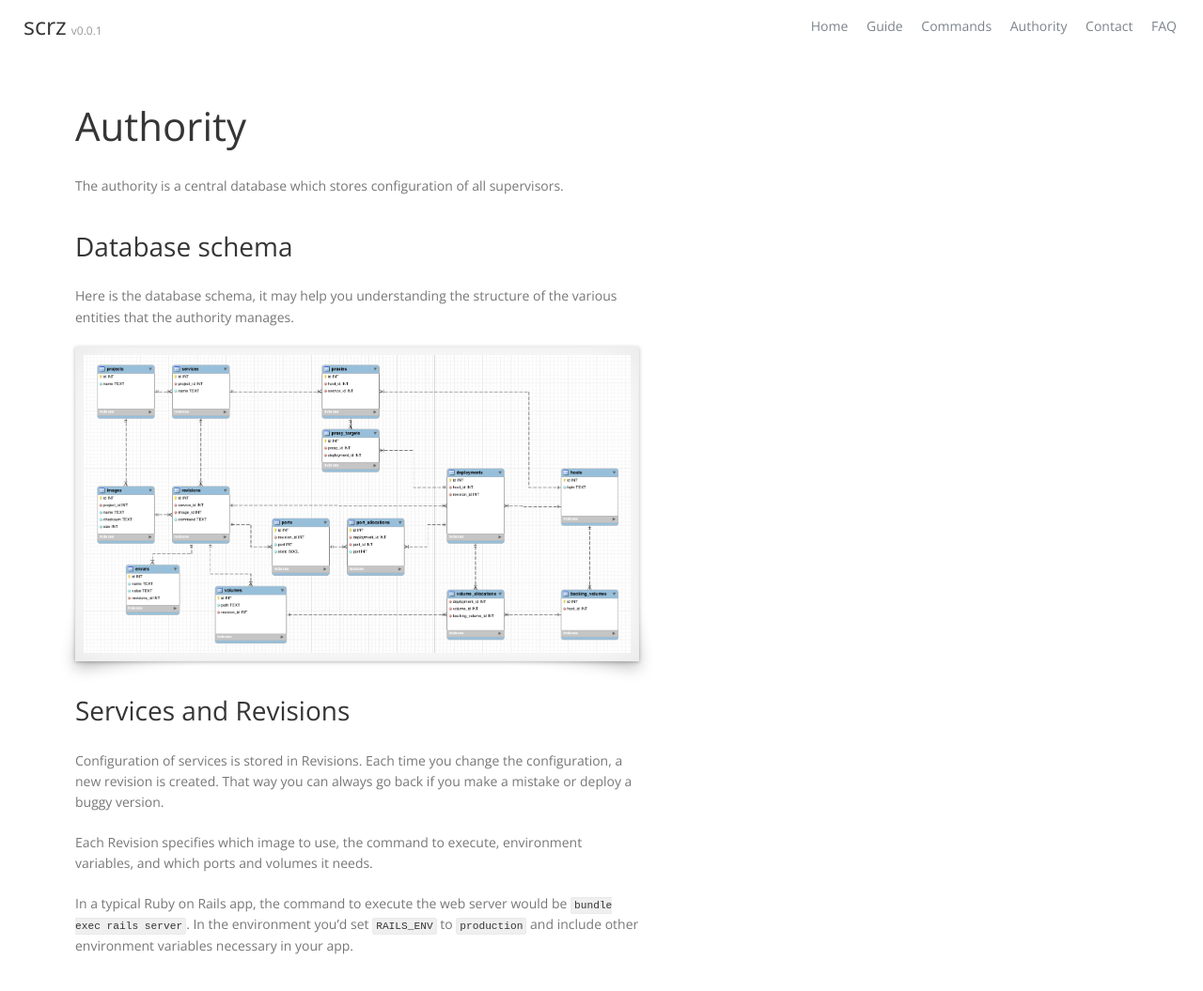
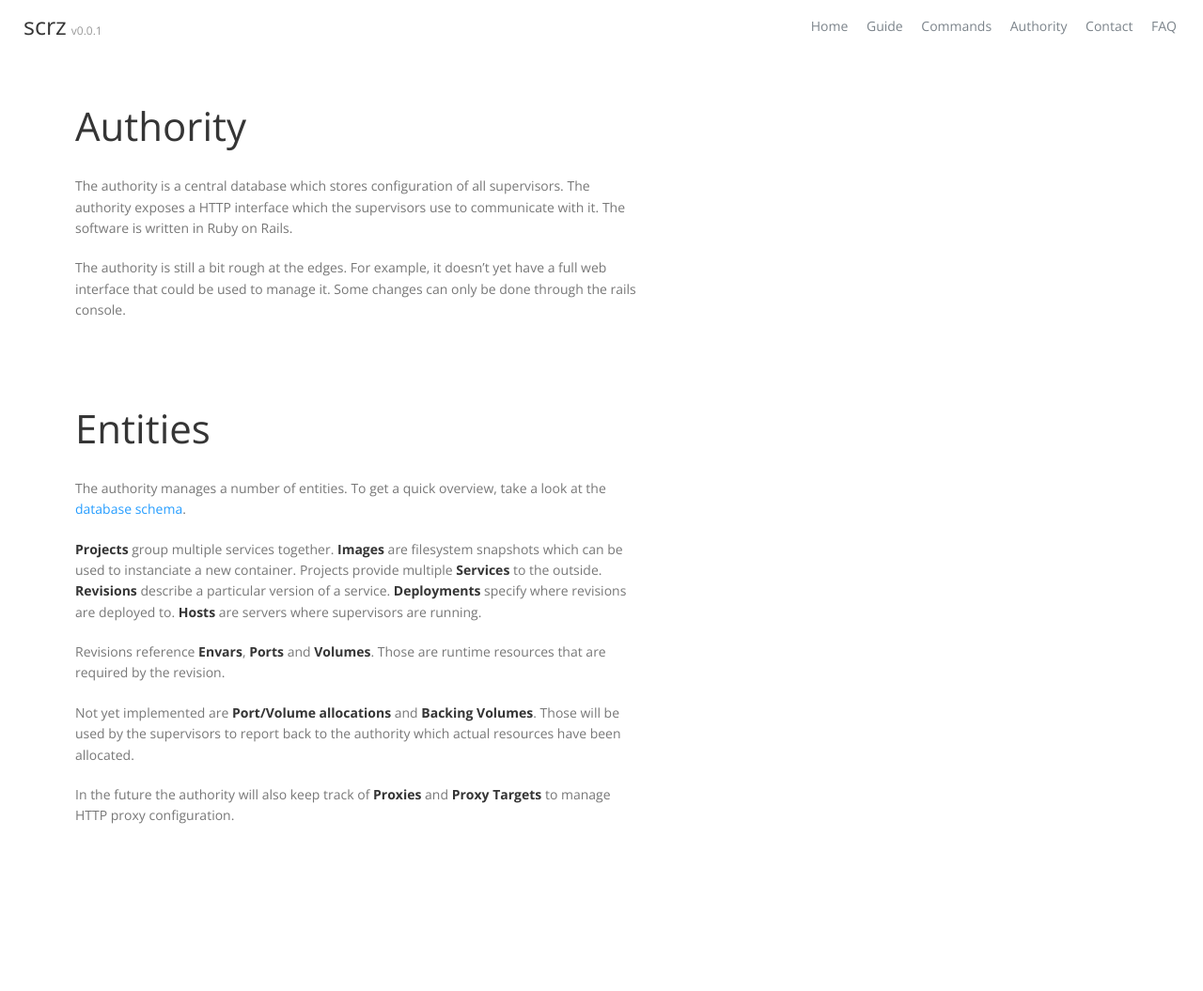
Before and after one commit to jgable/scrz.github.io, a Jekyll site: the page built from authority.md, in a window 1280 px wide and 1099 px high. Shown: the top 1055 px of the window at 94% size. Built offline with Jekyll 4.4.1, drawn with Linux system fonts in a browser that asks for light colours; nearby versions of some CDN libraries.

Commit message:
Some updates

```diff
--- a/authority.md
+++ b/authority.md
@@ -6,30 +6,34 @@ title: authority
 # Authority
 
 The authority is a central database which stores configuration of all
-supervisors.
+supervisors. The authority exposes a HTTP interface which the supervisors use
+to communicate with it. The software is written in Ruby on Rails.
 
-## Database schema
-
-Here is the database schema, it may help you understanding the structure of
-the various entities that the authority manages.
-
-<div class="image-container">
-    <a href="/images/scrz-authority-schema.png" class="shadow">
-        <img src="/images/scrz-authority-schema.png" />
-    </a>
-</div>
+The authority is still a bit rough at the edges. For example, it doesn't yet
+have a full web interface that could be used to manage it. Some changes can
+only be done through the rails console.
 
 
-## Services and Revisions
+# Entities
 
-Configuration of services is stored in Revisions. Each time you change the
-configuration, a new revision is created. That way you can always go back if
-you make a mistake or deploy a buggy version.
+The authority manages a number of entities. To get a quick overview, take a
+look at the [database schema][scrz-authority-schema].
 
-Each Revision specifies which image to use, the command to execute,
-environment variables, and which ports and volumes it needs.
+*Projects* group multiple services together. *Images* are filesystem snapshots
+which can be used to instanciate a new container. Projects provide multiple
+*Services* to the outside. *Revisions* describe a particular version of a
+service. *Deployments* specify where revisions are deployed to.  *Hosts* are
+servers where supervisors are running.
 
-In a typical Ruby on Rails app, the command to execute the web server would be
-<code>bundle exec rails server</code>. In the environment you'd set
-<code>RAILS_ENV</code> to <code>production</code> and include other
-environment variables necessary in your app.
+Revisions reference *Envars*, *Ports* and *Volumes*. Those are runtime
+resources that are required by the revision.
+
+Not yet implemented are *Port/Volume allocations* and *Backing Volumes*. Those
+will be used by the supervisors to report back to the authority which actual
+resources have been allocated.
+
+In the future the authority will also keep track of *Proxies* and *Proxy
+Targets* to manage HTTP proxy configuration.
+
+
+[scrz-authority-schema]: /images/scrz-authority-schema.png
```
Also changed, not shown: faq.md (+21 -4 lines), guide.md (+2 -1 lines).
